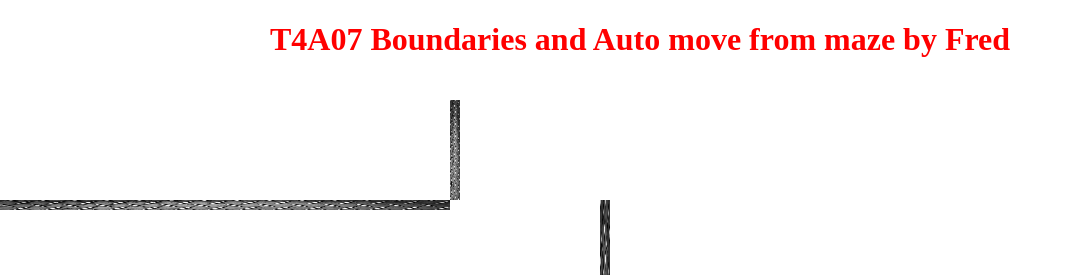
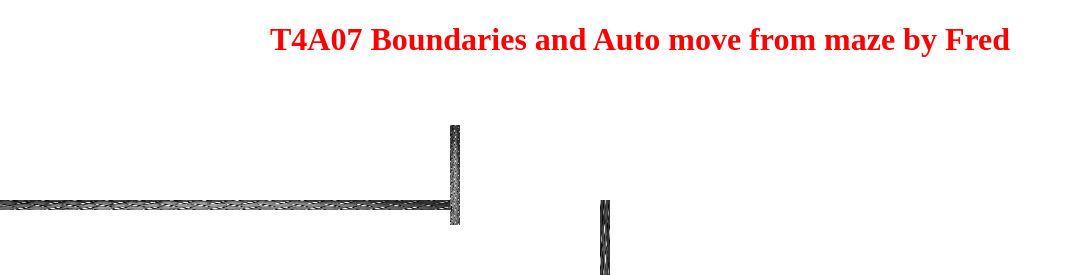
Before and after one commit to Dcross29/game-dev-david-2025, a plain HTML site: page public/t2a30-Final-Project-David.html in a window 1280 px wide. Shown: the top 275 px of the page, without its empty margins (0-1073 px from the left). Drawn offline with Linux system fonts and the light colour scheme.

Commit message:
Update t2a30-Final-Project-David.html

```diff
--- a/public/t2a30-Final-Project-David.html
+++ b/public/t2a30-Final-Project-David.html
@@ -94,7 +94,7 @@ document.addEventListener('keydown', myWasdFunction)
 <img id="myImg03" src="iron.jpg" style="position:absolute; width:450px; height:10px; left:0px; top:200px;">
    <img id="myImg03.2" src="iron.jpg" style="position:absolute; width:450px; height:10px; left:0px; top:400px;">
 <img id="myImg05" src="iron.jpg" style="position:absolute; width:150px; height:10px; left:350px; top:500px;">
-<img id="myImg06" src="iron.jpg" style="position:absolute; width:10px; height:100px; left:450px; top:100px;">
+<img id="myImg06" src="iron.jpg" style="position:absolute; width:10px; height:100px; left:450px; top:125px;">
 
 
 <img id="myImg04" src="doorclosed.gif" style="position:absolute; width:100px; height:80px; left:500px; top:400px;">
```
